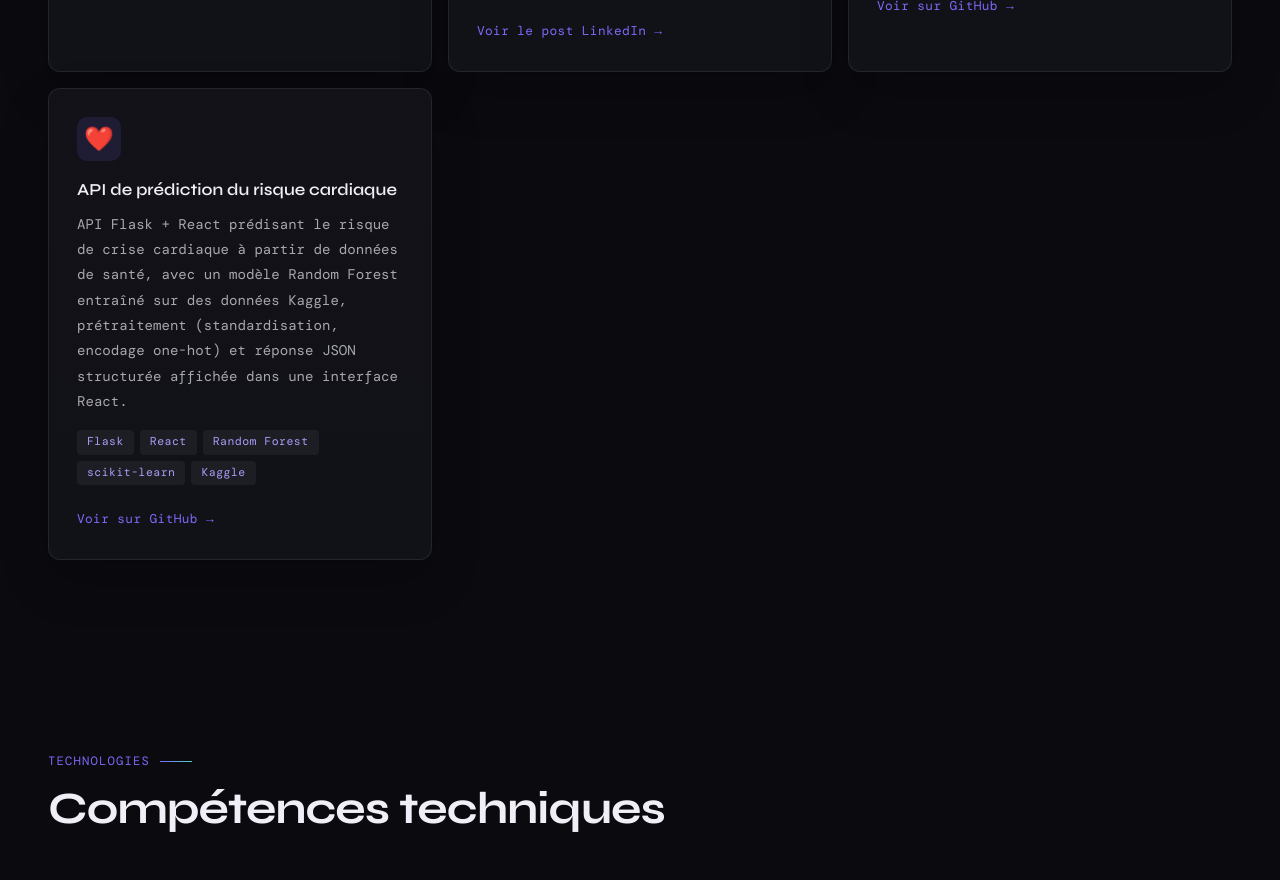
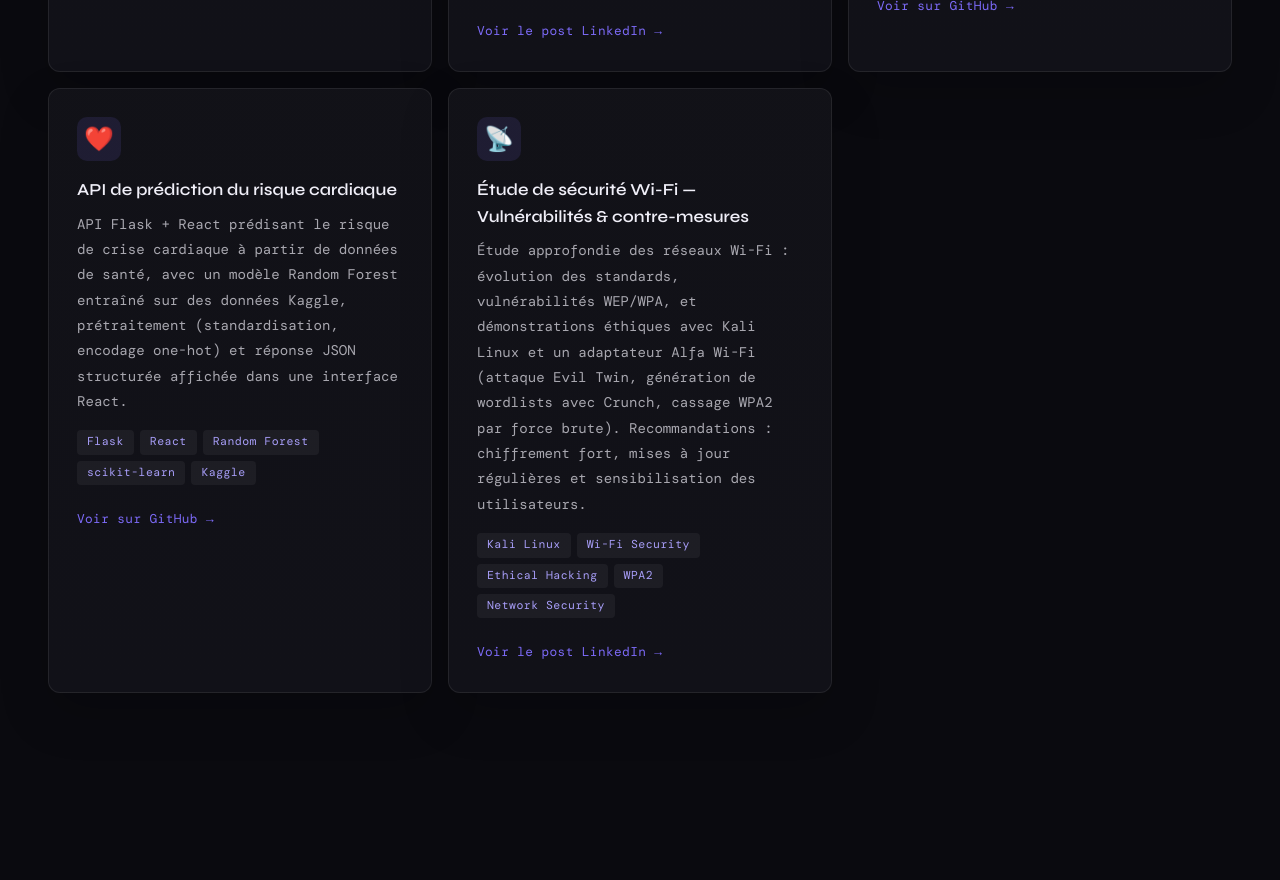
Before and after one commit to Raniaafath/raniaafath.github.io, a plain HTML site: page index.html in a window 1280 px wide. Shown: the part 5050-5930 px from the top of the page. Drawn offline with nearby package versions, Linux system fonts and the light colour scheme; a web font is replaced by a local one.

Commit message:
Add Wi-Fi security research project card to keep local copy in sync with the deployed site
Co-Authored-By: Claude Sonnet 4.6 <noreply@anthropic.com>

```diff
--- a/assets/js/script.js
+++ b/assets/js/script.js
@@ -93,6 +93,8 @@ const translations = {
     'project6-desc': "Application web complète prédisant la durée de séjour de patients victimes d'AVC ischémique. Backend Flask avec un modèle XGBoost, tableau de bord React/TypeScript, MongoDB pour les données patients, visualisations SHAP pour expliquer les prédictions, le tout conteneurisé avec Docker.",
     'project7-title': 'API de prédiction du risque cardiaque',
     'project7-desc': "API Flask + React prédisant le risque de crise cardiaque à partir de données de santé, avec un modèle Random Forest entraîné sur des données Kaggle, prétraitement (standardisation, encodage one-hot) et réponse JSON structurée affichée dans une interface React.",
+    'project8-title': 'Étude de sécurité Wi-Fi — Vulnérabilités & contre-mesures',
+    'project8-desc': "Étude approfondie des réseaux Wi-Fi : évolution des standards, vulnérabilités WEP/WPA, et démonstrations éthiques avec Kali Linux et un adaptateur Alfa Wi-Fi (attaque Evil Twin, génération de wordlists avec Crunch, cassage WPA2 par force brute). Recommandations : chiffrement fort, mises à jour régulières et sensibilisation des utilisateurs.",
     'project-link-linkedin': 'Voir le post LinkedIn →',
 
     'section-tech': 'Technologies',
@@ -197,6 +199,8 @@ const translations = {
     'project6-desc': 'Full-stack web app predicting Length of Stay for ischemic stroke patients. Flask backend with an XGBoost model, React/TypeScript dashboard, MongoDB for patient data, SHAP visualizations for model explainability, all containerized with Docker.',
     'project7-title': 'Heart Attack Risk Prediction API',
     'project7-desc': 'Flask + React API predicting heart attack risk from health data, powered by a Random Forest model trained on Kaggle data, with preprocessing (standardization, one-hot encoding) and a structured JSON response rendered in a React UI.',
+    'project8-title': 'Wi-Fi Security Research — Vulnerabilities & Countermeasures',
+    'project8-desc': 'In-depth study of Wi-Fi networks: protocol evolution and WEP/WPA vulnerabilities, with ethical demonstrations using Kali Linux and an Alfa Wi-Fi adapter (Evil Twin attack, wordlist generation with Crunch, WPA2 brute-force cracking). Recommends strong encryption, regular updates, and user awareness as core defenses.',
     'project-link-linkedin': 'View LinkedIn post →',
 
     'section-tech': 'Stack',
--- a/index.html
+++ b/index.html
@@ -321,6 +321,19 @@
       </div>
       <a href="https://github.com/Raniaafath/heart_attack_predection" class="project-link" target="_blank" data-i18n="project-link">Voir sur GitHub →</a>
     </div>
+    <div class="project-card reveal" style="--card-accent: #ff6b6b;">
+      <div class="project-icon">📡</div>
+      <div class="project-title" data-i18n="project8-title">Étude de sécurité Wi-Fi — Vulnérabilités & contre-mesures</div>
+      <div class="project-desc" data-i18n="project8-desc">Étude approfondie des réseaux Wi-Fi : évolution des standards, vulnérabilités WEP/WPA, et démonstrations éthiques avec Kali Linux et un adaptateur Alfa Wi-Fi (attaque Evil Twin, génération de wordlists avec Crunch, cassage WPA2 par force brute). Recommandations : chiffrement fort, mises à jour régulières et sensibilisation des utilisateurs.</div>
+      <div class="project-tags">
+        <span class="tag">Kali Linux</span>
+        <span class="tag">Wi-Fi Security</span>
+        <span class="tag">Ethical Hacking</span>
+        <span class="tag">WPA2</span>
+        <span class="tag">Network Security</span>
+      </div>
+      <a href="https://www.linkedin.com/posts/rania-fathallah-1581a4286_im-excited-to-share-a-new-video-where-i-activity-7217869599969574912-4pCv" class="project-link" target="_blank" data-i18n="project-link-linkedin">Voir le post LinkedIn →</a>
+    </div>
   </div>
 </section>
 
```
